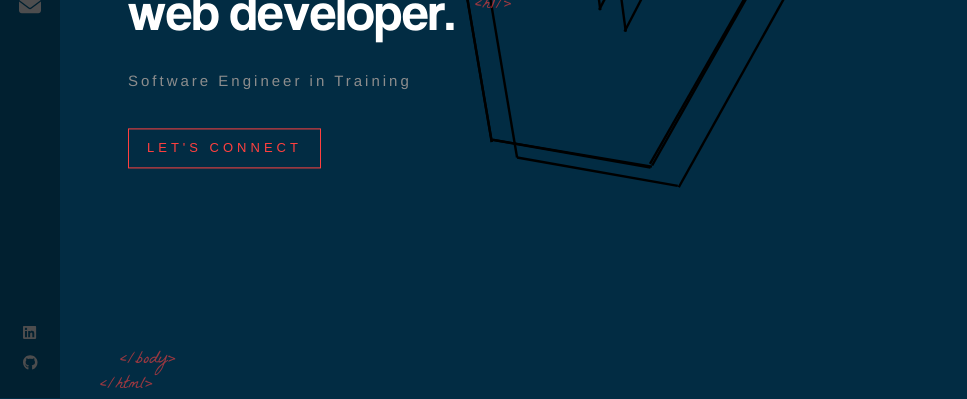
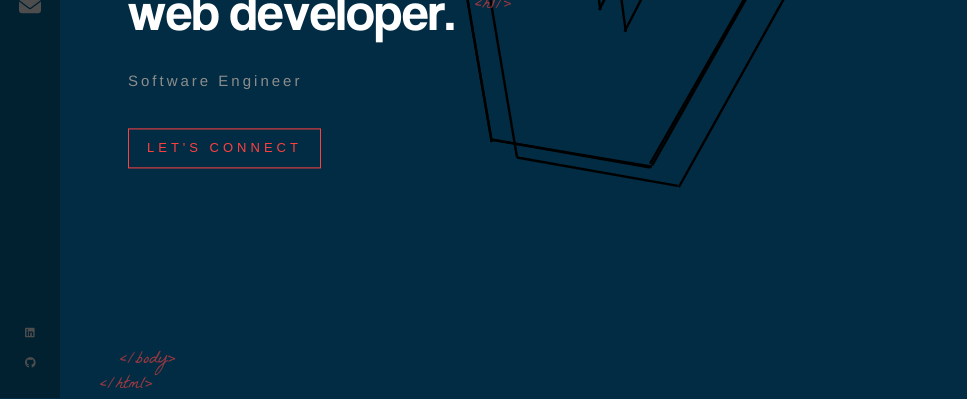
Before and after one commit to vidafeng/Portfolio, a React (Create React App) app: page / in a window 1280 px wide. Shown: the part 402-801 px from the top of the page, without its empty margins (0-967 px from the left). Built offline with nearby package versions, Linux system fonts and the light colour scheme.

Commit message:
removed training

```diff
--- a/src/components/Home/index.js
+++ b/src/components/Home/index.js
@@ -45,7 +45,7 @@ const Home = () => {
           <span className={`${letterClass} _14`}>'m</span>
 
           <img src={LogoTitle} alt="developer"></img>
-          {/* slobodan */}
+
           <AnimatedLetters
             letterClass={letterClass}
             strArray={nameArray}
@@ -59,7 +59,7 @@ const Home = () => {
             idx={22}
           />
         </h1>
-        <h2>Software Engineer in Training</h2>
+        <h2>Software Engineer</h2>
         <Link to="/contact" className="flat-button">
           LET'S CONNECT
         </Link>
--- a/src/components/Sidebar/index.js
+++ b/src/components/Sidebar/index.js
@@ -11,7 +11,7 @@ const Sidebar = () => {
     <div className="nav-bar">
       <Link className="logo" to="/">
         <img src={LogoS} alt="logo" />
-        <img className="sub-logo" src={LogoSubtitle} alt="slobodan" />
+        <img className="sub-logo" src={LogoSubtitle} alt="vida" />
       </Link>
       <nav>
         <NavLink exact="true" activeclassname="active" to="/">
@@ -40,7 +40,7 @@ const Sidebar = () => {
           <a
             target="_blank"
             rel="noreferrer"
-            href="https://www.linkedin.com/in/vida-f-712906226/"
+            href="https://www.linkedin.com/in/vidafeng/"
           >
             <FontAwesomeIcon icon={faLinkedin} color="4d4d4e" />
           </a>
--- a/src/components/Sidebar/index.scss
+++ b/src/components/Sidebar/index.scss
@@ -67,7 +67,6 @@
         width: 100%;
         text-align: center;
         opacity: 0;
-        -webkit-transition: all 0.3s ease-out;
         transition: all 0.3s ease-out;
       }
 
@@ -111,11 +110,11 @@
       a {
         padding: 7px 0;
         display: block;
-        font-size: 15px;
+        font-size: 2009 px;
         line-height: 16px;
         color: #4d4d4e;
 
-        &:hover {
+        &:hover svg {
           color: #ff403f;
         }
       }
```
Also changed, not shown: src/assets/images/logo-s2.spng.png (deleted), src/assets/images/logopreload.png (deleted).
